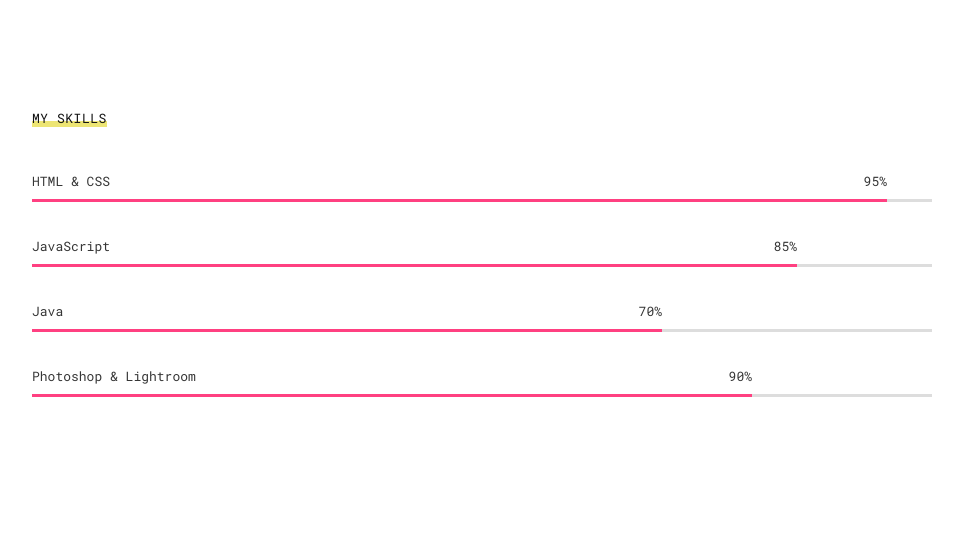
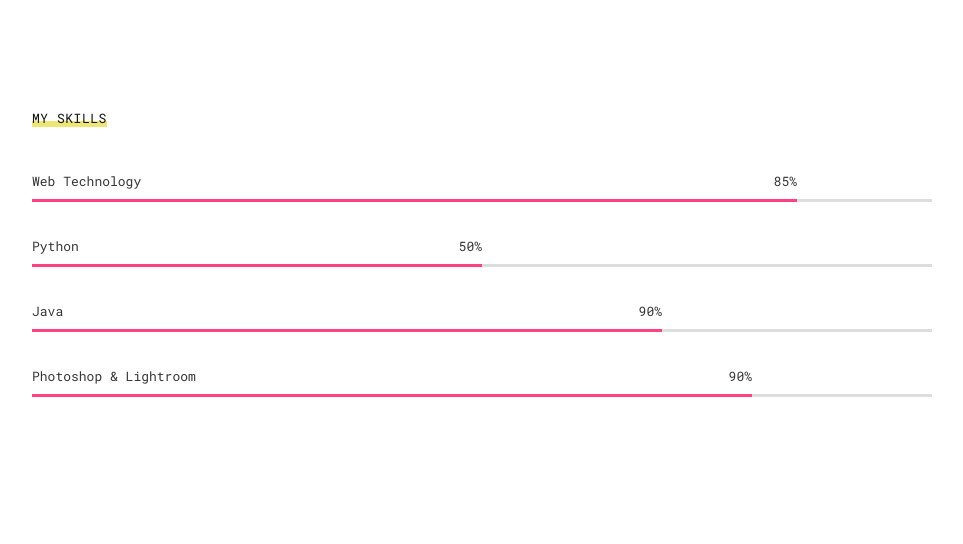
Before and after one commit to shandeepc/shandeepc.github.io, a plain HTML site: page resume.html in a window 1280 px wide. Shown: the part 1860-2404 px from the top of the page, without its empty margins (158-1121 px from the left). Drawn offline with Linux system fonts and the light colour scheme; files whose address does not match are found by name.

Commit message:
Update resume.html

```diff
--- a/resume.html
+++ b/resume.html
@@ -187,15 +187,7 @@ passion towards work</p>
 					<div class="skills">
 						<ul>
 							<li>
-								<div class="name">HTML & CSS</div>
-								<div class="progress">
-									<div class="percentage" style="width:95%;">
-										<span class="percent">95%</span>
-									</div>
-								</div>
-							</li>
-							<li>
-								<div class="name">JavaScript</div>
+								<div class="name">Web Technology</div>
 								<div class="progress">
 									<div class="percentage" style="width:85%;">
 										<span class="percent">85%</span>
@@ -203,10 +195,18 @@ passion towards work</p>
 								</div>
 							</li>
 							<li>
+								<div class="name">Python</div>
+								<div class="progress">
+									<div class="percentage" style="width:50%;">
+										<span class="percent">50%</span>
+									</div>
+								</div>
+							</li>
+							<li>
 								<div class="name">Java</div>
 								<div class="progress">
 									<div class="percentage" style="width:70%;">
-										<span class="percent">70%</span>
+										<span class="percent">90%</span>
 									</div>
 								</div>
 							</li>
```
